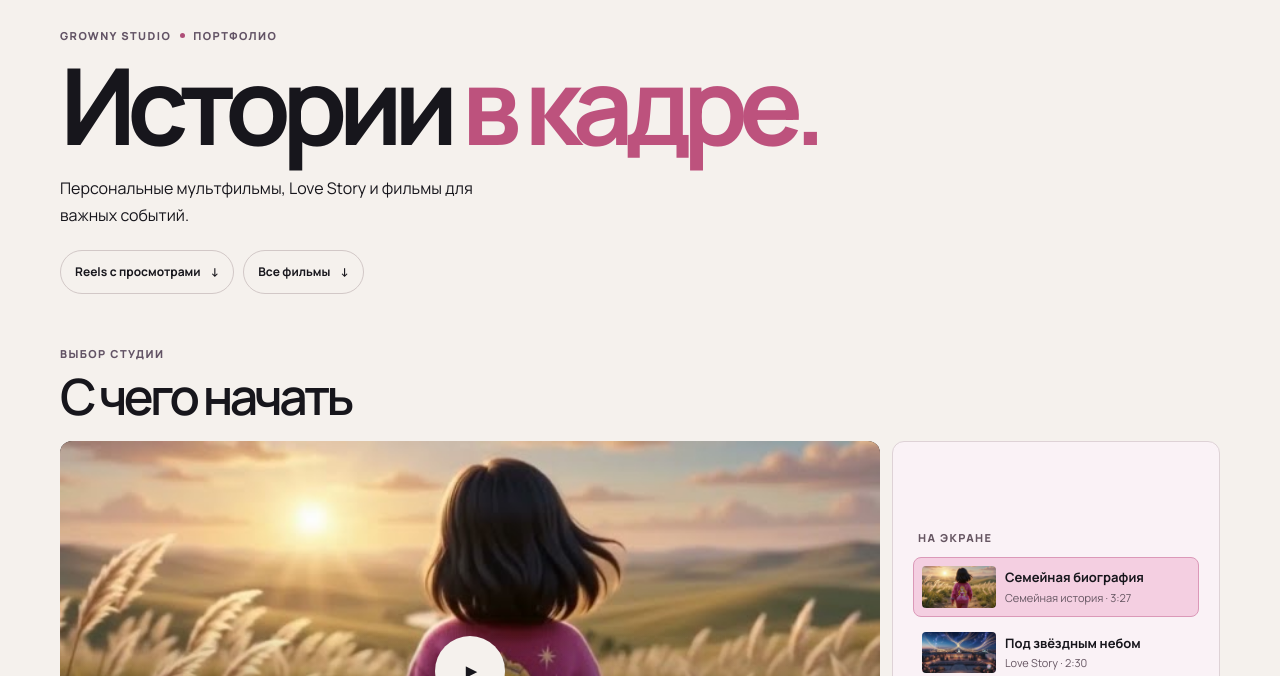
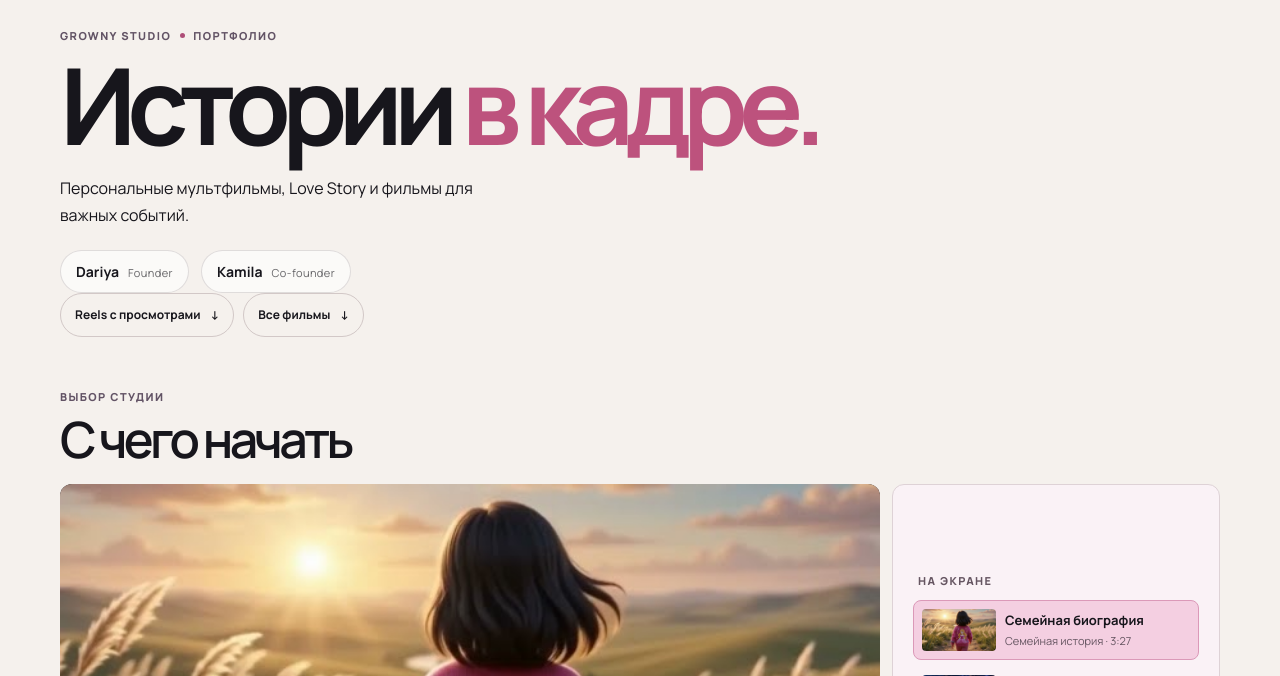
Before and after one commit to dardau/growny, a plain HTML site: page dist/works/index.html in a window 1280 px wide. Shown: the part 83-759 px from the top of the page. Drawn offline with Linux system fonts and the light colour scheme.

Commit message:
Add Growny founders to portfolio

```diff
--- a/dist/works/index.html
+++ b/dist/works/index.html
@@ -23,6 +23,7 @@
     <p class="portfolio-kicker">Growny Studio <span></span> Портфолио</p>
     <h1>Истории <em>в кадре.</em></h1>
     <p class="portfolio-intro">Персональные мультфильмы, Love Story и фильмы для важных событий.</p>
+    <div class="studio-founders" aria-label="Основатели студии"><span><strong>Dariya</strong><small>Founder</small></span><span><strong>Kamila</strong><small>Co-founder</small></span></div>
     <nav class="portfolio-jumps" aria-label="Разделы портфолио">
       <a href="#reels">Reels с просмотрами <span aria-hidden="true">↓</span></a>
       <a href="#films">Все фильмы <span aria-hidden="true">↓</span></a>
--- a/dist/works/portfolio.css
+++ b/dist/works/portfolio.css
@@ -96,3 +96,5 @@ body:has(.portfolio) > .header { height: 82px; }
 @media (prefers-reduced-motion: reduce) {
   html:has(.portfolio) { scroll-behavior: auto; }
 }
+
+.studio-founders{display:flex;flex-wrap:wrap;gap:12px;margin:22px 0 0}.studio-founders span{display:flex;align-items:baseline;gap:9px;padding:9px 15px;border:1px solid rgba(65,48,56,.15);border-radius:999px;background:rgba(255,255,255,.62)}.studio-founders strong{font-size:14px}.studio-founders small{font-size:11px;letter-spacing:.04em;opacity:.65}
```
